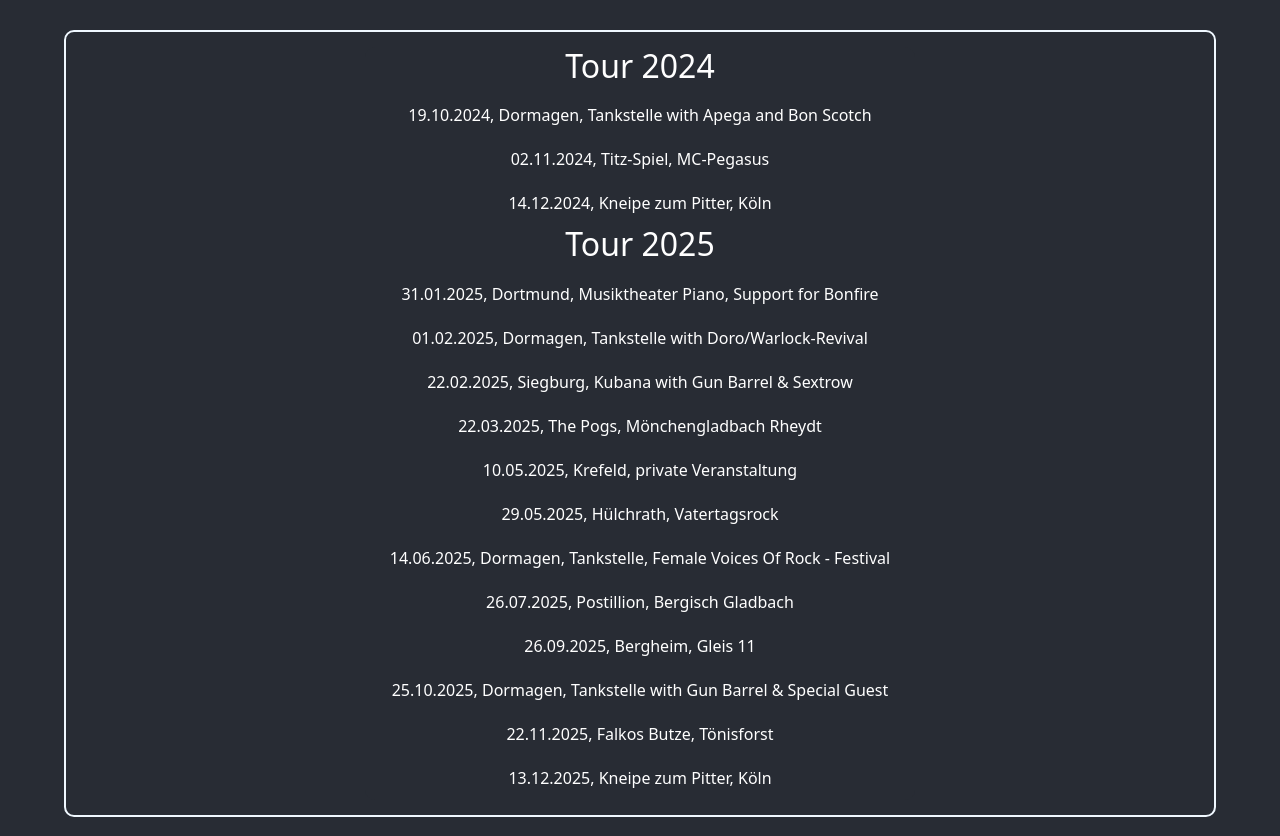
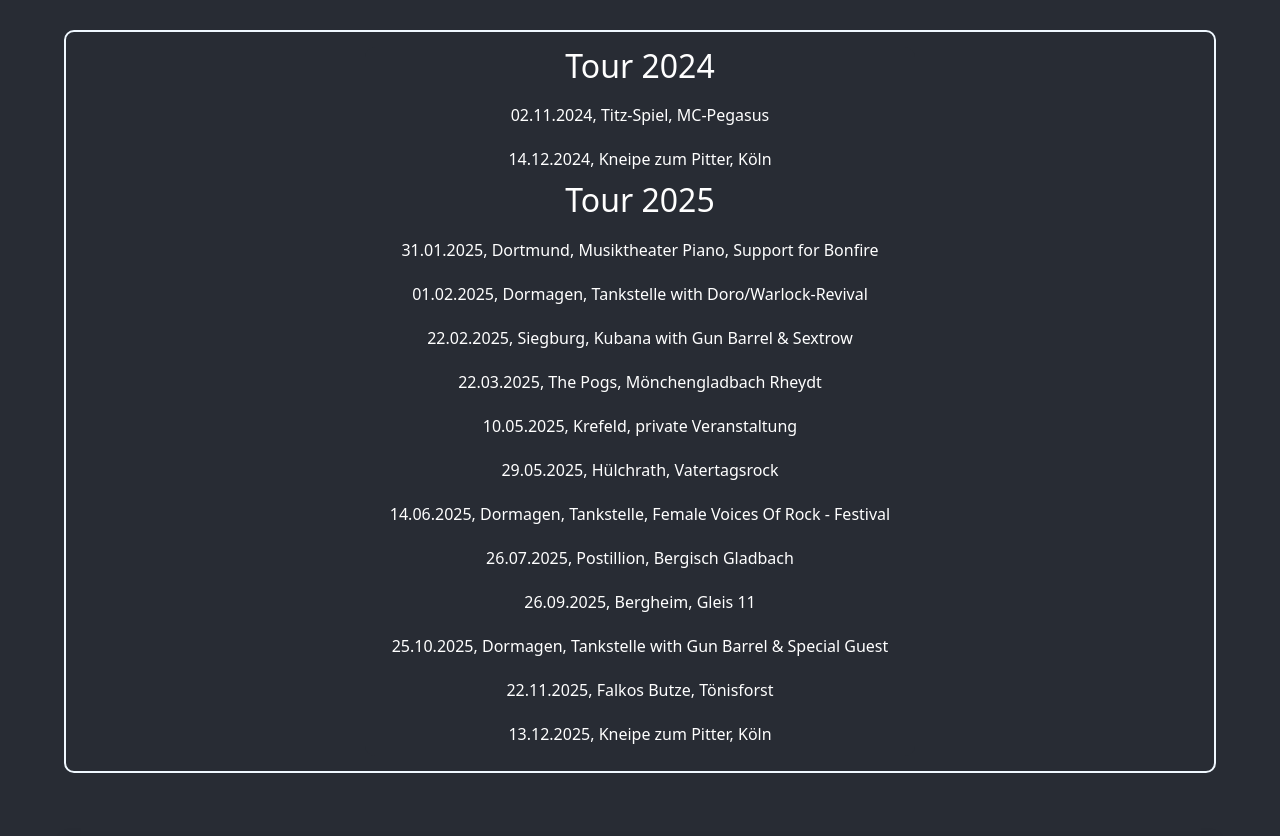
Before and after one commit to M1roel/tight-rock, a React (Create React App) app: page / in a window 1280 px wide. Shown: the part 899-1735 px from the top of the page. Built offline with nearby package versions, Linux system fonts and the light colour scheme; grey boxes are pictures that could not be loaded.

Commit message:
update tourdates 2024

```diff
--- a/src/components/Body.js
+++ b/src/components/Body.js
@@ -10,7 +10,6 @@
         <div className="Tour-container">
           <h2>Tour {tourYear}</h2>
           <ul>
-            <li>19.10.2024, Dormagen, Tankstelle with Apega and Bon Scotch</li>
             <li>02.11.2024, Titz-Spiel, MC-Pegasus</li>
             <li>14.12.2024, Kneipe zum Pitter, Köln</li>
           </ul>
```
